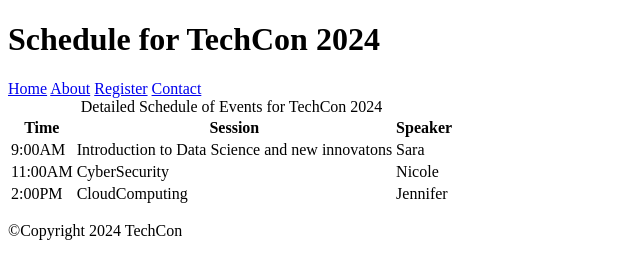
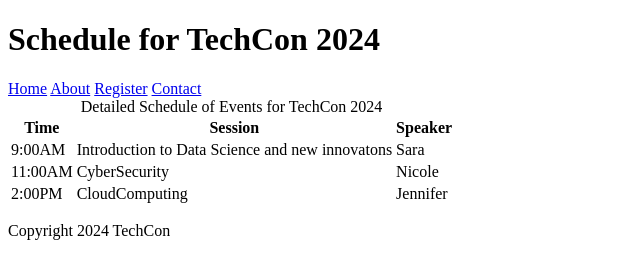
Before and after one commit to kalid-2024/TechCon_HTML, a plain HTML site: page techcon_website/schedule.html in a window 1280 px wide. Shown: the full height of the page, 0-640 px from the left. Drawn offline with Linux system fonts and the light colour scheme.

Commit message:
corrected the footer copyright issue

```diff
--- a/techcon_website/schedule.html
+++ b/techcon_website/schedule.html
@@ -42,9 +42,8 @@
             <caption>Detailed Schedule of Events for TechCon 2024</caption>
         </table>
     </main>
-
     <footer>
-        <p>&copy;Copyright 2024 TechCon</p>
+        <p>Copyright 2024 TechCon</p>
     </footer>
 </body>
 </html>
```
